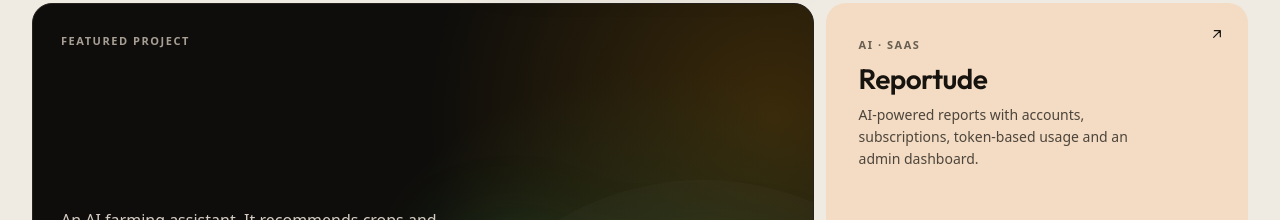
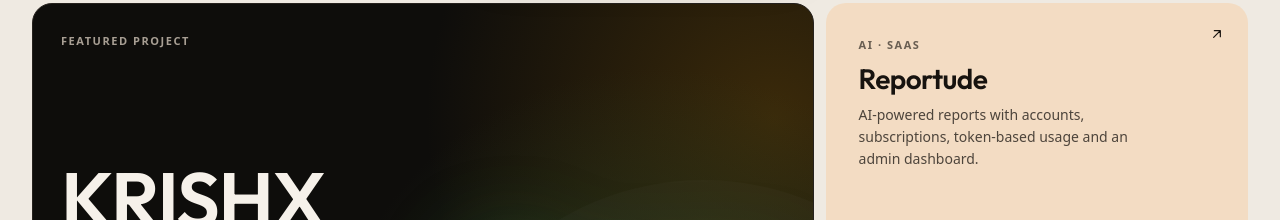
Before and after one commit to Just-Bul/PORTFOLIO-RAKIBUL, a plain HTML site: page index.html in a window 1280 px wide. Shown: the part 822-1042 px from the top of the page. Drawn offline with Linux system fonts and the light colour scheme.

Commit message:
Restore visible KRISHX title
Co-Authored-By: Claude Sonnet 5.5 <noreply@anthropic.com>

```diff
--- a/index.html
+++ b/index.html
@@ -77,7 +77,7 @@
         <p class="eyebrow">Featured project</p>
         <div class="feat-logo" aria-hidden="true"><img src="assets/krishx-logo-light.png" width="1498" height="593" alt="" loading="lazy"></div>
         <div class="feat-body">
-          <h2 id="feat-h" class="sr">KRISHX</h2>
+          <h2 id="feat-h">KRISHX</h2>
           <p>An AI farming assistant. It recommends crops and fertilizer with a Random Forest model and detects pests from leaf photos using EfficientNetB4 transfer learning.</p>
           <a class="pill pill-outline" href="https://github.com/Just-Bul/KRISHX" target="_blank" rel="noopener noreferrer">View project <svg class="ic"><use href="#i-ne"/></svg><span class="sr">(opens in a new tab)</span></a>
         </div>
```
